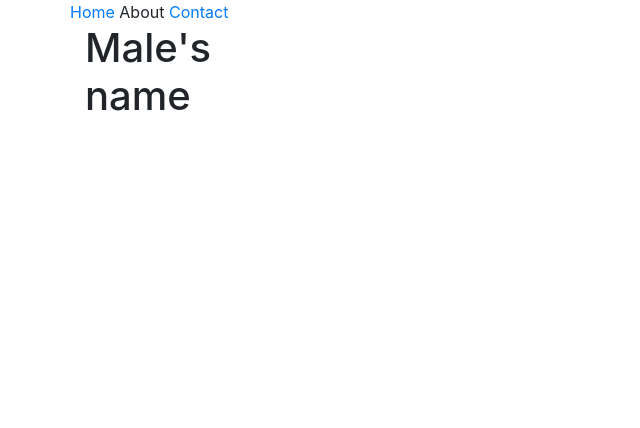
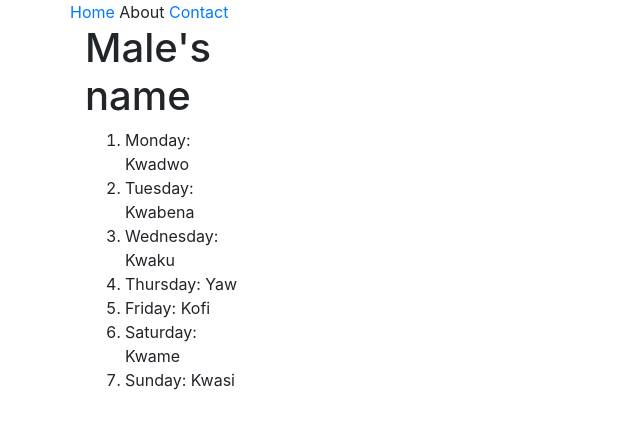
Before and after one commit to mediatrice8/Birth, a plain HTML site: page index.html in a window 1280 px wide. Shown: the whole page, without its empty margins (0-640 px from the left). Drawn offline with nearby package versions, Linux system fonts and the light colour scheme.

Commit message:
i add the list

```diff
--- a/index.html
+++ b/index.html
@@ -19,7 +19,15 @@
         <div class="row">
             <div class="col-md-2">
                 <h1>Male's name</h1>
-
+                <ol>
+                    <li>Monday: Kwadwo</li>
+                    <li>Tuesday: Kwabena</li>
+                    <li>Wednesday: Kwaku</li>
+                    <li>Thursday:  Yaw</li>
+                    <li>Friday: Kofi</li>
+                    <li>Saturday: Kwame</li>
+                    <li>Sunday: Kwasi</li>
+                </ol>
             </div>
         </div>
 
```
